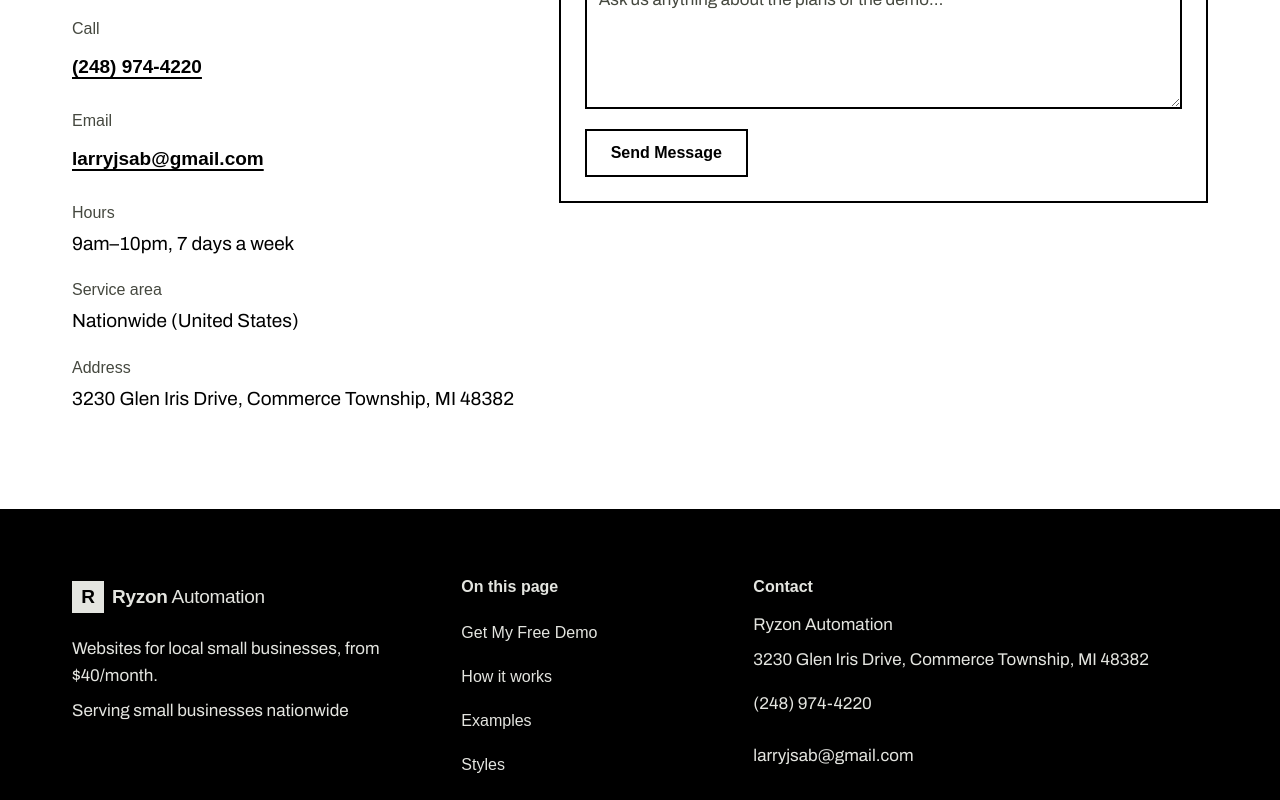
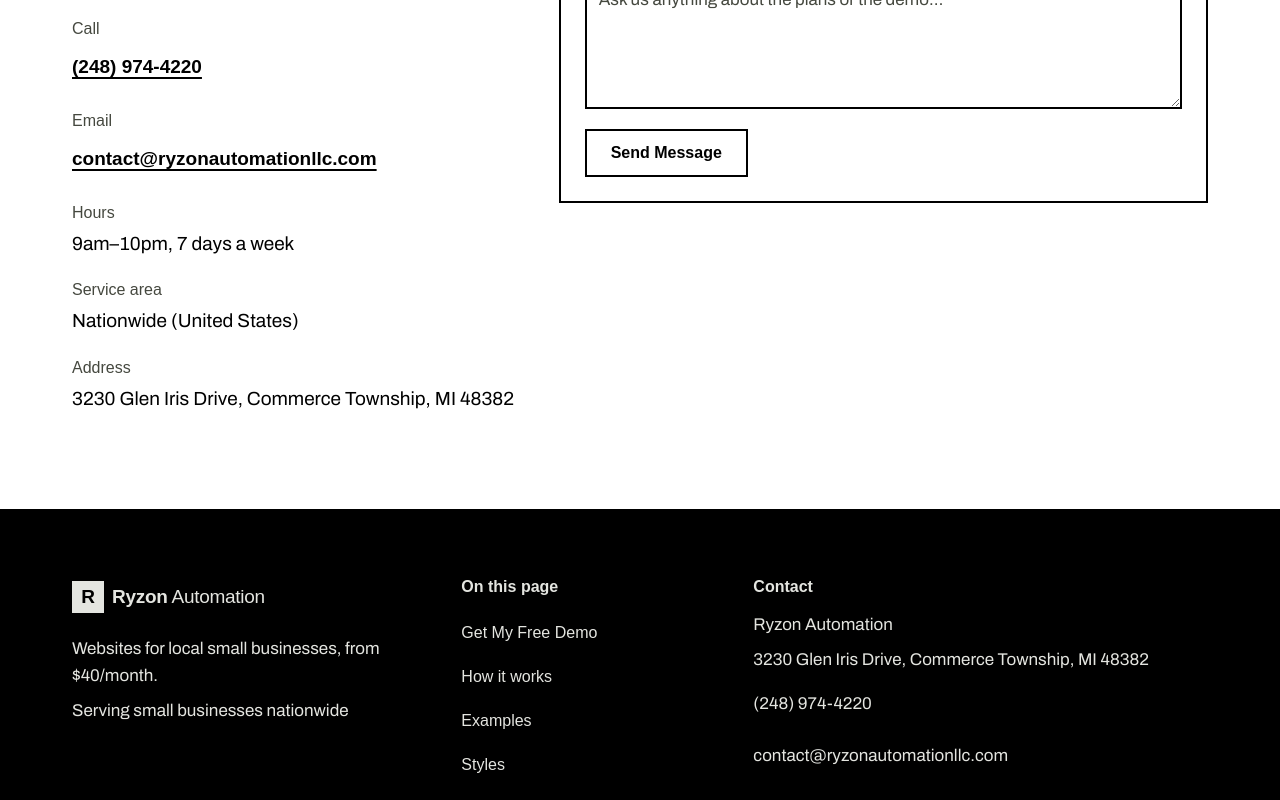
Before and after one commit to larryjsab-cell/website-funnel, a Next.js app: page / in a window 1280 px wide. Shown: the part 9720-10520 px from the top of the page. Built offline with nearby package versions, Linux system fonts and the light colour scheme; a web font is replaced by a local one.

Commit message:
Use contact@ryzonautomationllc.com as the business email
Co-Authored-By: Claude Opus 5.5 <noreply@anthropic.com>
Claude-Session: https://claude.ai/code/session_012b9HUubufRbZzgSWZsh4A2

```diff
--- a/n8n/errors.workflow.mjs
+++ b/n8n/errors.workflow.mjs
@@ -1,6 +1,6 @@
 // Generates n8n Workflow SDK code for "Ryzon Landing – Errors".
 // Usage: node n8n/errors.workflow.mjs > out.js, then validate/create with the n8n MCP tools.
-const ADMIN = process.env.RYZON_ADMIN_EMAIL || "larryjsab@gmail.com";
+const ADMIN = process.env.RYZON_ADMIN_EMAIL || "contact@ryzonautomationllc.com";
 
 const throttle = `// One alert per workflow and failing node per hour, so a broken credential
 // doesn't flood the inbox while the database keeps retrying every minute.
--- a/scripts/qa/nojs.mjs
+++ b/scripts/qa/nojs.mjs
@@ -4,7 +4,7 @@ const t = (c) => c.repeat(48);
 const browser = await chromium.launch({ executablePath: process.env.CHROME_PATH || undefined });
 const problems = [];
 const row = (k, v) => console.log(k.padEnd(48), v);
-const FACTS = ["$40", "$0 design fee", "free demo", "(248) 974-4220", "larryjsab@gmail.com", "3230 Glen Iris Drive", "Commerce Township", "9am–10pm", "Nationwide", "Starter Website", "Growth Package", "Complete Package", "$100", "$200", "$400", "No credit card"];
+const FACTS = ["$40", "$0 design fee", "free demo", "(248) 974-4220", "contact@ryzonautomationllc.com", "3230 Glen Iris Drive", "Commerce Township", "9am–10pm", "Nationwide", "Starter Website", "Growth Package", "Complete Package", "$100", "$200", "$400", "No credit card"];
 for (const width of [1280, 375]) {
   const ctx = await browser.newContext({ javaScriptEnabled: false, viewport: { width, height: 900 } });
   const p = await ctx.newPage();
--- a/site.config.json
+++ b/site.config.json
@@ -3,7 +3,7 @@
     "name": "Ryzon Automation",
     "shortName": "Ryzon",
     "tagline": "Websites for local small businesses, from $40/month.",
-    "email": "larryjsab@gmail.com",
+    "email": "contact@ryzonautomationllc.com",
     "phone": "(248) 974-4220",
     "phoneHref": "tel:+12489744220",
     "address": {
```
Also changed, not shown: 1 other file (tests, documents, lock files or other folders).
